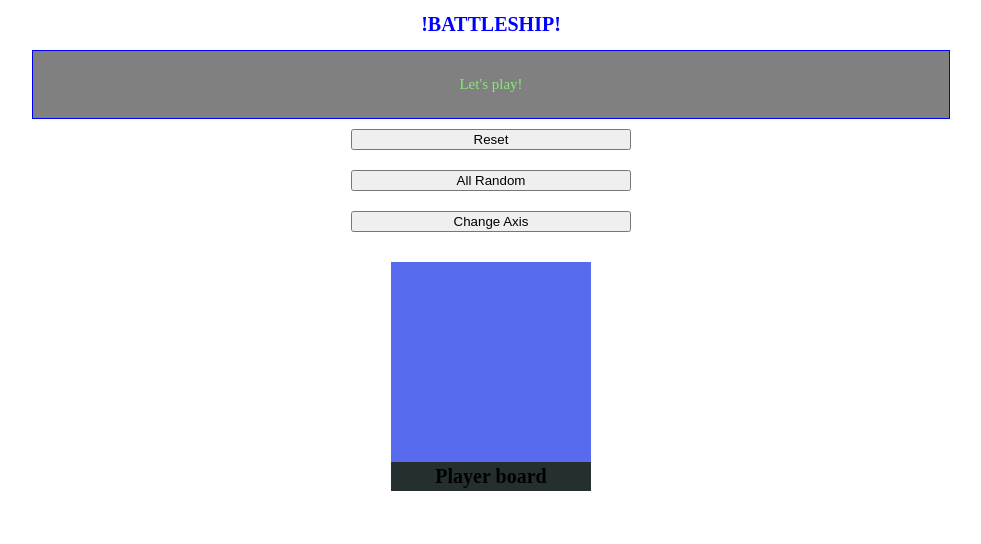
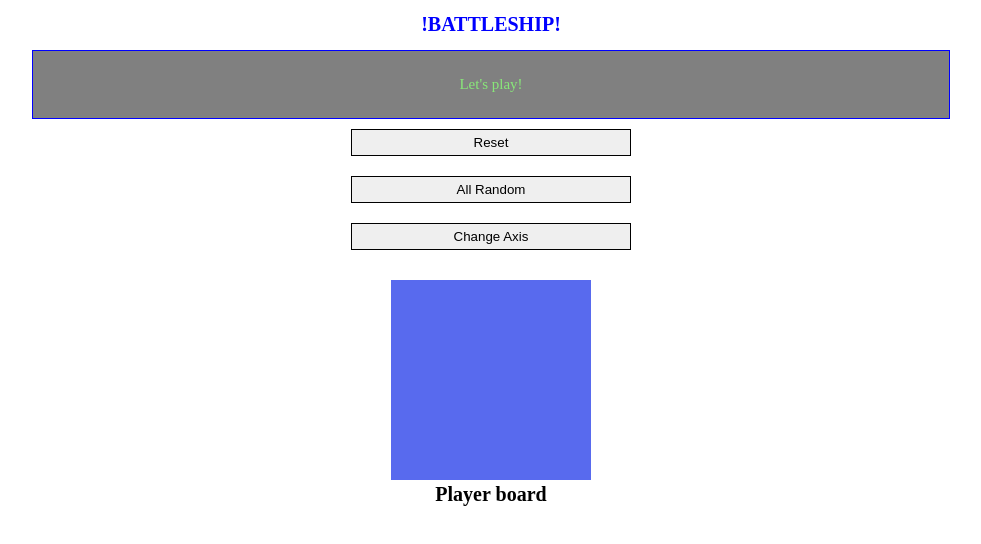
Before and after one commit to Conor-Dunne/battleship-game, a website built with webpack: page src/template.html in a window 1280 px wide. Shown: the whole page, without its empty margins (149-1130 px from the left). Built offline with nearby package versions, Linux system fonts and the light colour scheme.

Commit message:
Add css changes

```diff
--- a/src/styles.css
+++ b/src/styles.css
@@ -1,3 +1,7 @@
+:root {
+    --mainColor: rgb(255, 255, 255);
+  }
+
 html,
 body {
     padding: 0;
@@ -12,13 +16,13 @@ h1 {
 
 h3 {
     font-size: 2rem;
-    background: #262f30;
+    background: var(--mainColor);
     margin: 0;
     padding: 3px;
 }
 
 body {
-    background: rgba(255, 192, 203, 0);
+    background: var(--mainColor);
     text-align: center;
 }
 
@@ -98,8 +102,10 @@ body {
 }
 
 button {
+    border: 1px solid black;
     margin: 10px;
     min-width: 90px;
+    padding: 5px;
 }
 
 #setup-btns {
```
